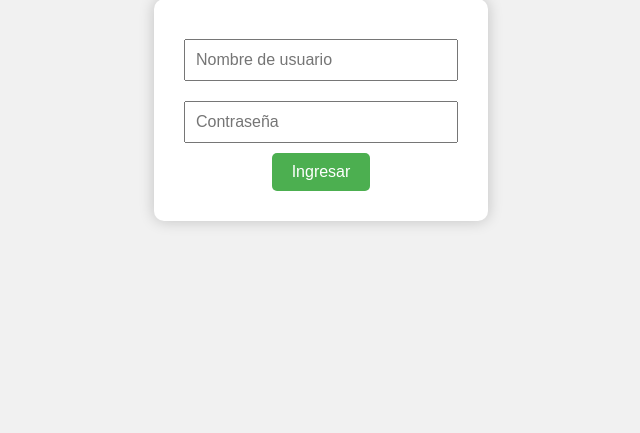
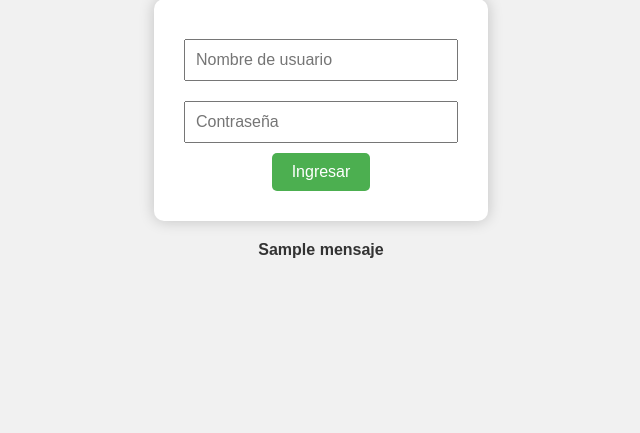
Before and after one commit to davichindrml-maker/mipaginaweb, a Flask app: template templates/login.html in a window 1280 px wide. Shown: the part 149-582 px from the top of the page, without its empty margins (319-959 px from the left). Run offline with Flask 3, Linux system fonts and the light colour scheme; the template is opened without the code that fills it: most values are stand-ins (such as "Sample title", 1, 10 or a date in 2020).

Commit message:
Update login.html

```diff
--- a/templates/login.html
+++ b/templates/login.html
@@ -51,7 +51,9 @@
         <input type="password" name="contraseña" placeholder="Contraseña" required><br>
         <input type="submit" value="Ingresar">
     </form>
-
+{% if mensaje %}
+    <p class="mensaje">{{ mensaje }}</p>
+{% endif %}
 
 </body>
 </html>
```
